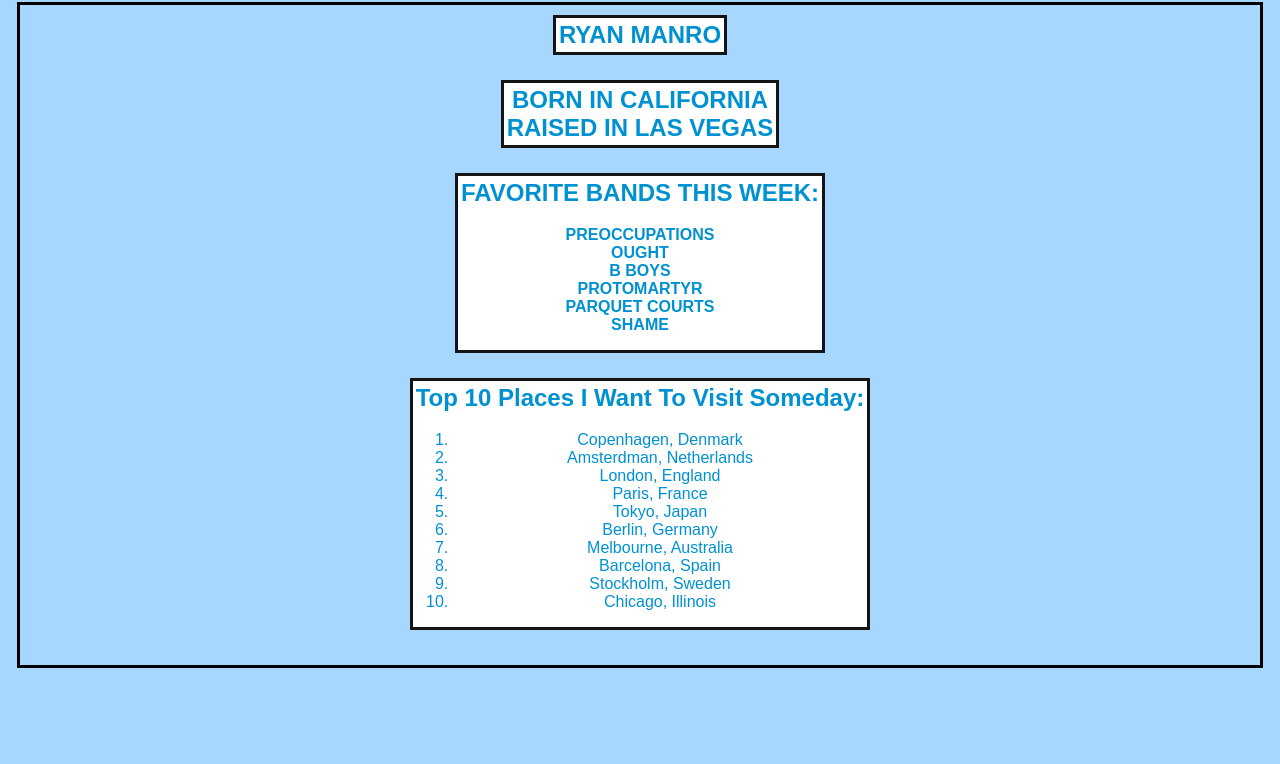
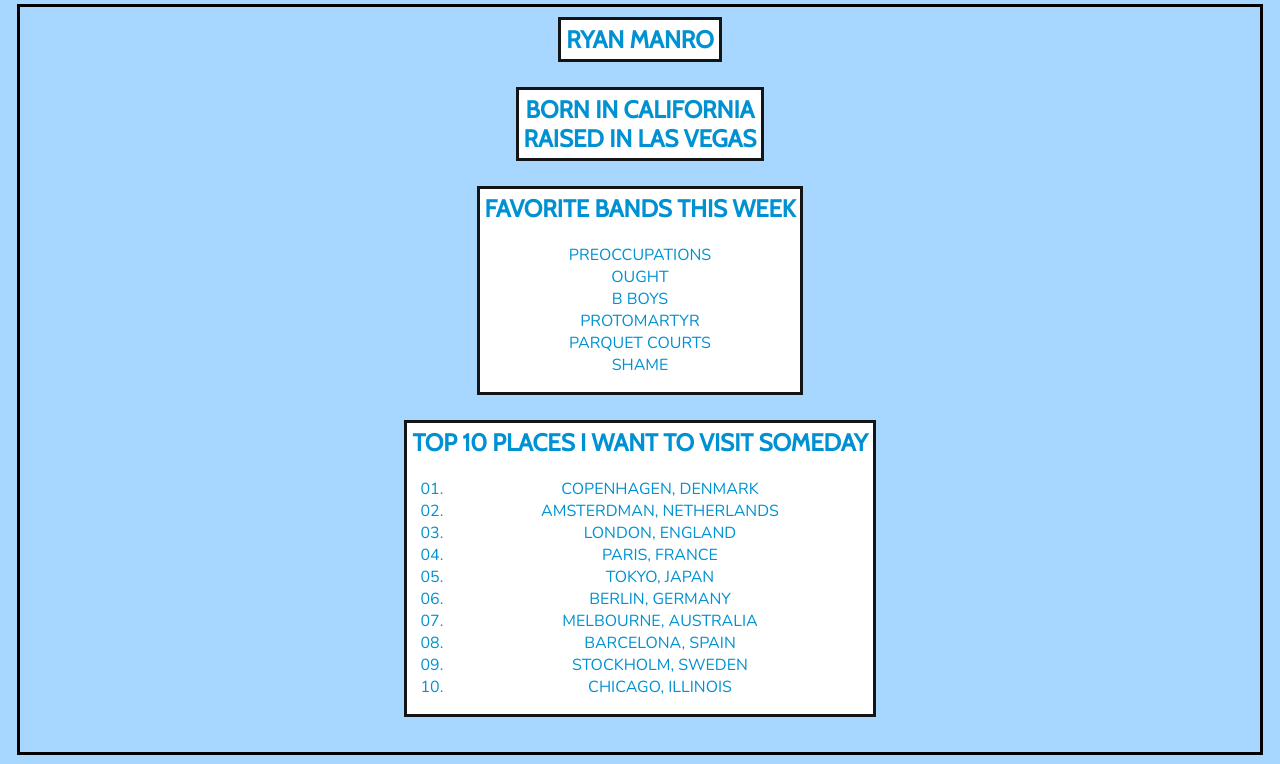
Before and after one commit to rmanro/about-me, a plain HTML site: page index.html in a window 1280 px wide. Shown: the part 83-847 px from the top of the page. Before the commit the page ends 800 px from the top, so only its background shows below. Drawn offline with nearby package versions, Linux system fonts and the light colour scheme.

Commit message:
fonts and padding set for all boxes

```diff
--- a/index.html
+++ b/index.html
@@ -2,6 +2,7 @@
 <html lang="en">
     <head>
         <title>ABOUT ME</title>
+        <link href="https://fonts.googleapis.com/css?family=Cabin|Nunito" rel="stylesheet">
         <link rel="stylesheet" href="main.css">
     </head>
     <body>
@@ -14,7 +15,7 @@
                 <h2>BORN IN CALIFORNIA<br>RAISED IN LAS VEGAS</h2>
             </article>
             <article id="favBand">
-                <h2>FAVORITE BANDS THIS WEEK:</h2>
+                <h2>FAVORITE BANDS THIS WEEK</h2>
                 <ul>
                     <li><a href="http://preoccupationsband.com/" target="_blank">Preoccupations</a></li>
                     <li><a href="https://ought.bandcamp.com/" target="_blank">Ought</a></li>
@@ -25,7 +26,7 @@
                 </ul>
             </article>
             <article id="vacation">
-                <h2>Top 10 Places I Want To Visit Someday:</h2>
+                <h2>TOP 10 PLACES I WANT TO VISIT SOMEDAY</h2>
                 <ol>
                     <li>Copenhagen, Denmark</li>
                     <li>Amsterdman, Netherlands</li>
--- a/main.css
+++ b/main.css
@@ -1,6 +1,6 @@
 body {
     background-color: #a7d7ff;
-    font-family: Arial, Helvetica, sans-serif;
+    font-family: 'Cabin', sans-serif;
     color: black;
 }
 
@@ -37,7 +37,7 @@ article {
 h2 {
     color: #0091d2;
     margin: auto;
-    padding: 3;
+    padding: 5;
 }
 
 ul {
@@ -45,10 +45,17 @@ ul {
     padding-left: 0;
 }
 
+ol {
+    font-family: 'Nunito', sans-serif;
+    text-transform: uppercase;
+    list-style-type: decimal-leading-zero;
+}
+
 a {
     text-decoration: none;
     text-transform: uppercase;
-    font-weight: bold;
+    font-weight: normal;
+    font-family: 'Nunito', sans-serif;
 }
 
 a:hover{
```
